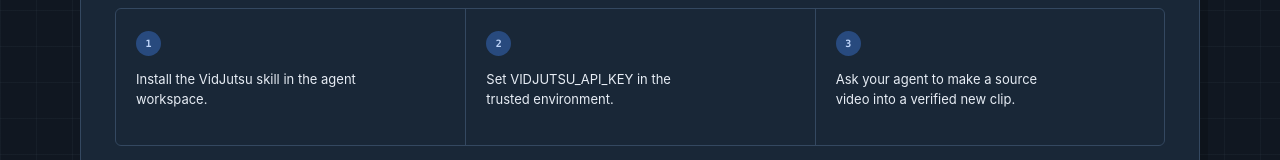
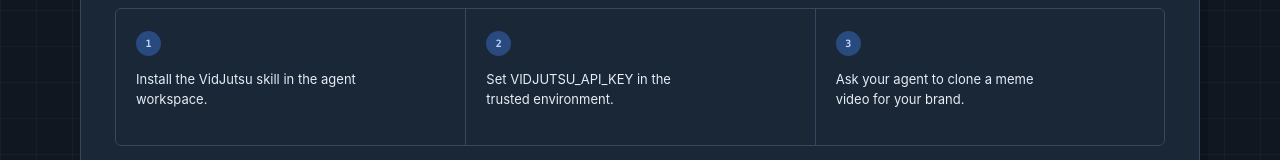
Before and after one commit to Blurware/vidjutsu-docs, a Next.js app in the folder apps/web/: page / in a window 1280 px wide. Shown: the part 746-906 px from the top of the page. Built offline with nearby package versions, Linux system fonts and the light colour scheme.

Commit message:
copy: align setup actions with meme cloning

```diff
--- a/apps/web/src/components/setup-configurator.tsx
+++ b/apps/web/src/components/setup-configurator.tsx
@@ -48,7 +48,7 @@
       steps: [
         "Install the VidJutsu CLI in the agent’s terminal environment.",
         "Set VIDJUTSU_API_KEY as an environment secret.",
-        "Ask your agent to import a source, check it, and run the workflow.",
+        "Ask your agent to clone a meme video for your brand.",
       ],
       command: "curl -fsSL https://vidjutsu.ai/install.sh | bash",
       copy: "COPY INSTALL",
@@ -63,7 +63,7 @@
     steps: [
       "Install the VidJutsu skill in the agent workspace.",
       "Set VIDJUTSU_API_KEY in the trusted environment.",
-      "Ask your agent to make a source video into a verified new clip.",
+      "Ask your agent to clone a meme video for your brand.",
     ],
     command: "npx skills add tfcbot/vidjutsu-skills",
     copy: "COPY SKILL",
```
